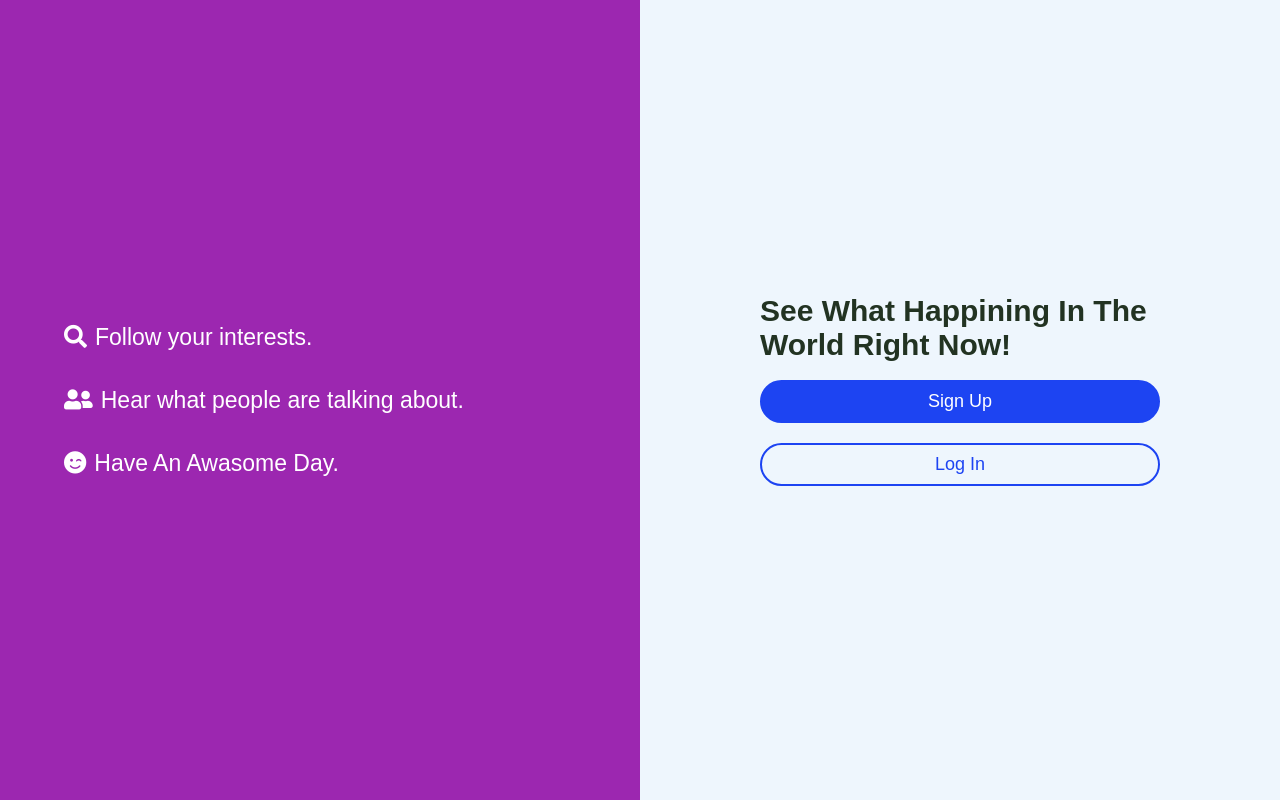
After one commit to asadsaad/instagram-clone, a Django app: page / in a window 1280 px wide. The commit adds this page. Run offline with Django 3.2, Linux system fonts and the light colour scheme; some libraries are stand-ins or nearby versions; some web fonts are replaced.

Commit message:
fornt page added

```diff
--- /dev/null
+++ b/post/templates/post_app/main.html
@@ -0,0 +1,29 @@
+{% extends 'base.html' %}
+{% block content %}
+    <section class="front-page">
+        <div class="col1">
+            <div class="inner-1">
+            <span><i class="fas fa-search"></i></span><span class="text">Follow your interests.</span><br><br><br>
+            <span><i class="fas fa-user-friends"></i></span><span class="text">Hear what people are talking about.</span><br><br><br>
+            <span><i class="fas fa-smile-wink"></i></span><span class="text">Have An Awasome Day.</span><br>
+
+
+            </div>
+
+
+        </div>
+        <div class="col2">
+            <div class="inner-2">
+            <h2>See What Happining In The World Right Now!</h2><br>
+            {% if user.is_authenticated %}
+            <button style="background: #1d44f2"><a href="{% url 'post_app:index' %}">News Feed</a></button><br>
+            <button style="background: none;border: 2px solid #1d44f2"><a href="{% url 'post_app:allposts' %}" style="color: #1d44f2">All Post</a></button>
+            {% else %}
+            <button style="background: #1d44f2"><a href="{% url 'accounts:signup' %}">Sign Up</a></button><br>
+            <button style="background: none;border: 2px solid #1d44f2"><a href="{% url 'accounts:login' %}" style="color: #1d44f2">Log In</a></button>
+            {% endif %}
+            </div>
+        </div>
+
+    </section>
+{% endblock %}
--- a/post/urls.py
+++ b/post/urls.py
@@ -8,6 +8,9 @@ app_name="post_app"
 
 urlpatterns = [
     path('newsfeed/',views.index,name="index"),
+    path('',views.main,name="main"),
+
+
     # path('post/<int:pk>',views.index,name="index"),
 
 
--- a/post/views.py
+++ b/post/views.py
@@ -122,3 +122,8 @@ def all_post(request):
     else:
         form=PostForm()
     return render(request,'post_app/all.html',{'post':post,'form':form})
+
+
+def main(request):
+    main=True
+    return render(request,'post_app/main.html',{'main':main})
--- a/static/css/style.css
+++ b/static/css/file.css
@@ -1,5 +1,51 @@
 	*{margin: 0;
 		padding: 0;}
+		.front-page{
+			display: grid;
+			grid-template-columns: 50% 50%;
+			height: 100vh;
+			font-family: 'Raleway', sans-serif;
+		}
+		.col1{background: #9c27b0;
+			position: relative;
+			color: white;}
+			.inner-1{position: absolute;
+				top: 50%;
+				left: 50%;
+				transform: translate(-50%,-50%);
+				width: 100%;
+				padding-left: 20%;}
+			.inner-1 span{
+				margin: 30px 0;
+				font-size: 23px;
+			}
+			.inner-1 span i{margin-right: 8px;}
+			.col2{
+			position: relative;
+			background: #eef6fd;
+			}
+			.inner-2{position: absolute;
+				top: 50%;
+				left: 50%;
+				transform: translate(-50%,-50%);
+				text-align: center;}
+			.inner-2 h2{
+				color: #232;
+				text-align: left;
+				font-size: 30px;
+			}
+			.inner-2 button{
+				width: 400px;
+				padding: 9px;
+				border-radius: 22px;
+				outline: none;
+				margin-bottom: 20px;
+				border: 2px solid #1d44f2;
+				cursor: pointer;
+			}
+			.inner-2 a{text-decoration: none;
+				color: white;
+				font-size: 18px;}
 		.nah{
 			border-bottom: 1px solid #1E54D1;
 			height: 50px;
@@ -917,6 +963,14 @@
 					.r-logo p,.nah .logo p{
 						font-size: 25px;
 					}
+					.front-page{
+						display: block;
+						height: 100%;
+						overflow: hidden;
+					}
+					.col1,.col2{
+						height: 100vh;
+					}
 				}
 				@media screen and (max-width: 760px){
 					.d-comment{
@@ -927,6 +981,7 @@
 					.comment-r{
 						width: 100%;
 					}
+
 				}
 				@media screen and (max-width: 400px){
 					.r-logo p,.nah .logo p{
--- a/templates/base.html
+++ b/templates/base.html
@@ -6,7 +6,7 @@
 	<link href="https://fonts.googleapis.com/css?family=Dancing+Script:700" rel="stylesheet">
 	<script src="https://ajax.googleapis.com/ajax/libs/jquery/3.4.0/jquery.min.js"></script>
 	<link href="https://fonts.googleapis.com/css?family=Muli" rel="stylesheet">
-	<link rel="stylesheet" type="text/css" href="{% static 'css/style.css' %}">
+	<link rel="stylesheet" type="text/css" href="{% static 'css/file.css' %}">
 	<meta name="viewport" content="width=device-width, initial-scale=1, shrink-to-fit=no">
 
 
@@ -15,6 +15,7 @@
 
 </head>
 <body>
+	{% if main == false %}
 	{% if user.is_authenticated %}
 	<header class="m-header">
         <nav>
@@ -80,7 +81,7 @@
 
 	</header>
 	{% endif %}
-
+	{% endif %}
 	<div class="notification">
 		{% if messages %}
 			{% for message in messages %}
```
Also changed, not shown: db.sqlite3.
